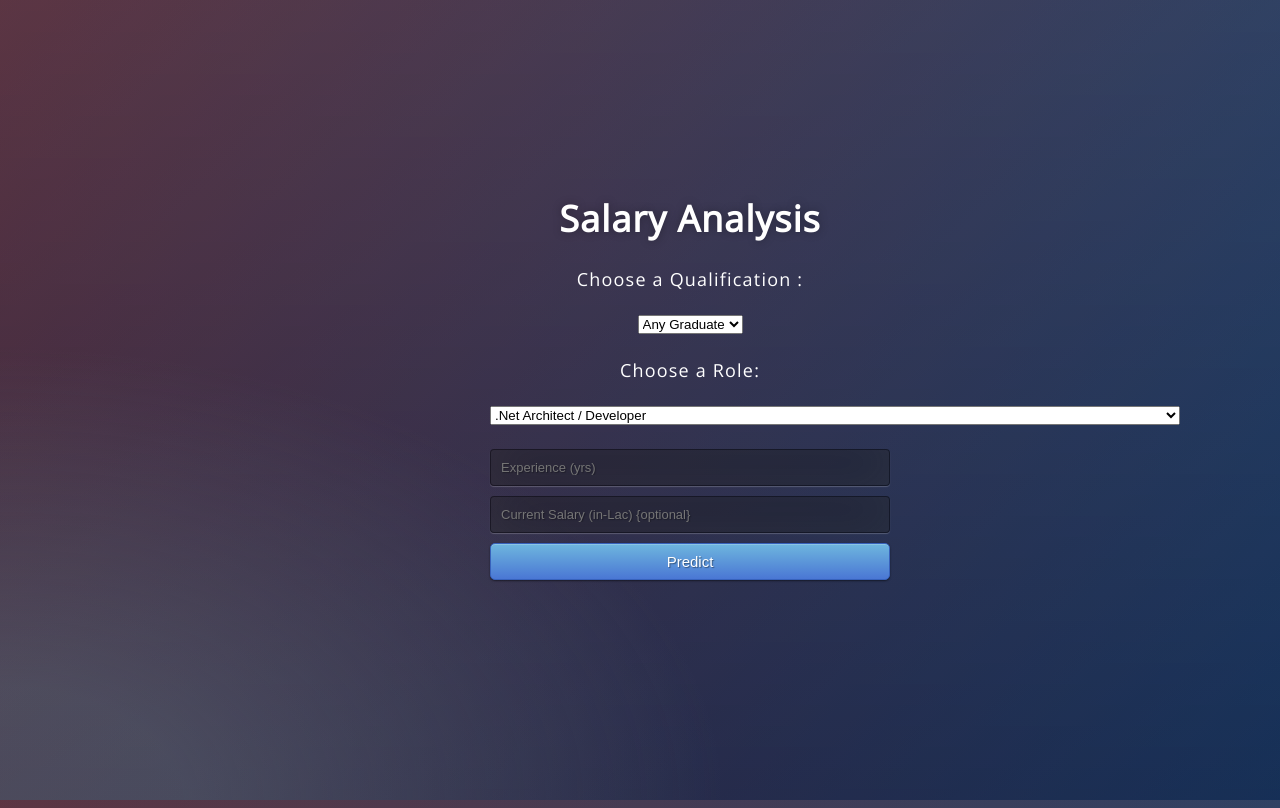
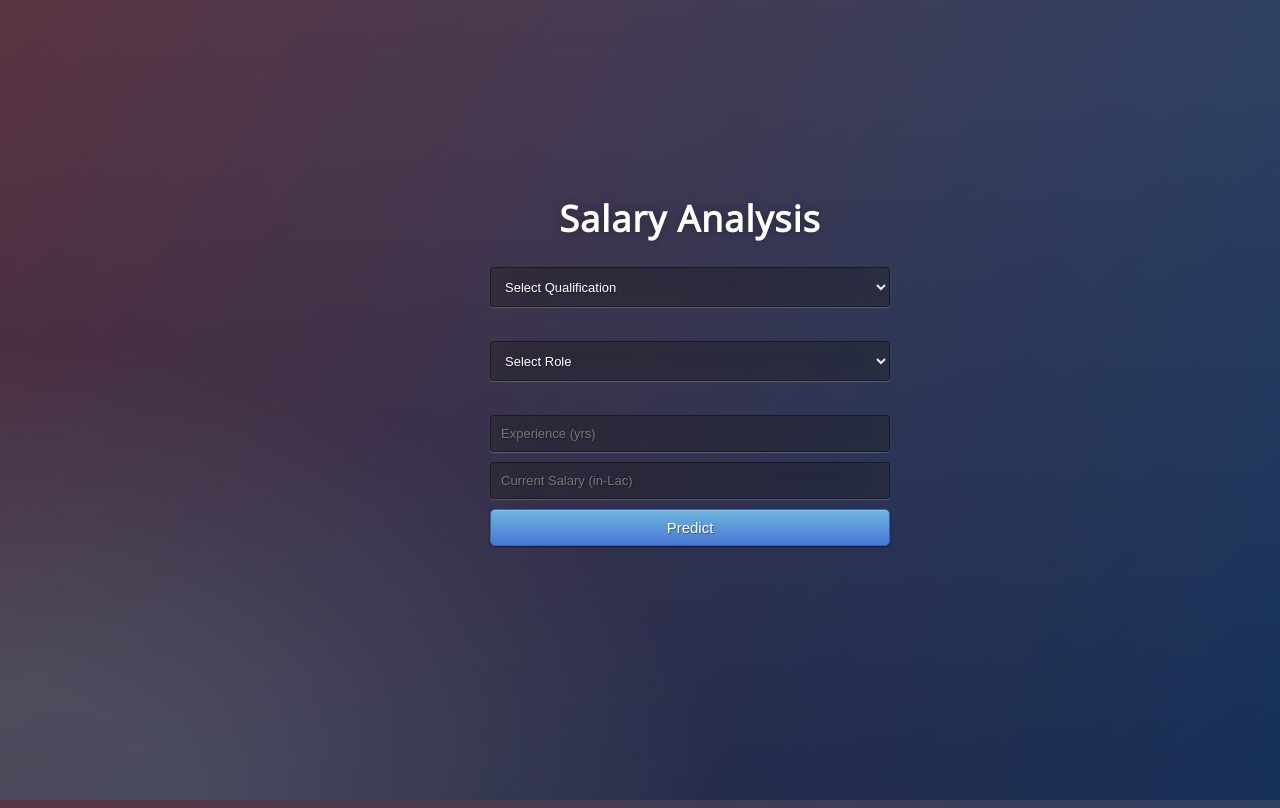
Before and after one commit to nikunj-gada/Heruko-Salary-Predictor, a Flask app: page / in a window 1280 px wide. Run offline with Flask 2, Linux system fonts and the light colour scheme; parts of the project's set-up code (start-up, migrations or seed data) failed here and were passed over.

Commit message:
css issue fixed
css issue fixed

```diff
--- a/app.py
+++ b/app.py
@@ -1,7 +1,7 @@
 #!/usr/bin/env python
 # coding: utf-8
 
-# In[ ]:
+# In[1]:
 
 
 import numpy as np
@@ -11,7 +11,7 @@ from sklearn.preprocessing import StandardScaler
 import pandas as pd
 
 
-# In[ ]:
+# In[2]:
 
 
 app = Flask(__name__)
@@ -20,12 +20,13 @@ scaler = pickle.load(open('scaler.pkl', 'rb'))
 le = pickle.load(open('le.pkl', 'rb'))
 
 
-# In[ ]:
+# In[3]:
 
 
 @app.route('/')
 def home():
-    return render_template('index.html')
+    r = render_template('index.html', role = 'Select Role', qualification = 'Select Qualification')
+    return r
 
 @app.route('/predict',methods=['POST'])
 def predict():
@@ -58,15 +59,19 @@ def predict():
     if len(current_salary) > 0 :
         #Your current salary is 37.5% less than the market rate
         c = float(output) - float(current_salary)
+        print('c : ',c)
         if c < 0:
             c = round(abs(c)*100/float(output),2 )
+            print('c ',c)
             text = f'\nYour current salary is {c}% more than the market rate'
         elif c > 0:
             c = round(abs(c)*100/float(output),2 )
+            print('c ',c)
             text = f'\nYour current salary is {c}% less than the market rate'
 
     return render_template('index.html', prediction_text=f'Employee Salary should be ₹ {output} Lacs',
-                          prediction_text2 = text)
+                          prediction_text2 = text, exp = int_features[2], sal = int_features[3], role = int_features[1],
+                          qualification = int_features[0])
 
 
 # In[ ]:
--- a/static/css/style.css
+++ /dev/null
@@ -1,63 +0,0 @@
-@import url(https://fonts.googleapis.com/css?family=Open+Sans);
-.btn { display: inline-block; *display: inline; *zoom: 1; padding: 4px 10px 4px; margin-bottom: 0; font-size: 13px; line-height: 18px; color: #333333; text-align: center;text-shadow: 0 1px 1px rgba(255, 255, 255, 0.75); vertical-align: middle; background-color: #f5f5f5; background-image: -moz-linear-gradient(top, #ffffff, #e6e6e6); background-image: -ms-linear-gradient(top, #ffffff, #e6e6e6); background-image: -webkit-gradient(linear, 0 0, 0 100%, from(#ffffff), to(#e6e6e6)); background-image: -webkit-linear-gradient(top, #ffffff, #e6e6e6); background-image: -o-linear-gradient(top, #ffffff, #e6e6e6); background-image: linear-gradient(top, #ffffff, #e6e6e6); background-repeat: repeat-x; filter: progid:dximagetransform.microsoft.gradient(startColorstr=#ffffff, endColorstr=#e6e6e6, GradientType=0); border-color: #e6e6e6 #e6e6e6 #e6e6e6; border-color: rgba(0, 0, 0, 0.1) rgba(0, 0, 0, 0.1) rgba(0, 0, 0, 0.25); border: 1px solid #e6e6e6; -webkit-border-radius: 4px; -moz-border-radius: 4px; border-radius: 4px; -webkit-box-shadow: inset 0 1px 0 rgba(255, 255, 255, 0.2), 0 1px 2px rgba(0, 0, 0, 0.05); -moz-box-shadow: inset 0 1px 0 rgba(255, 255, 255, 0.2), 0 1px 2px rgba(0, 0, 0, 0.05); box-shadow: inset 0 1px 0 rgba(255, 255, 255, 0.2), 0 1px 2px rgba(0, 0, 0, 0.05); cursor: pointer; *margin-left: .3em; }
-.btn:hover, .btn:active, .btn.active, .btn.disabled, .btn[disabled] { background-color: #e6e6e6; }
-.btn-large { padding: 9px 14px; font-size: 15px; line-height: normal; -webkit-border-radius: 5px; -moz-border-radius: 5px; border-radius: 5px; }
-.btn:hover { color: #333333; text-decoration: none; background-color: #e6e6e6; background-position: 0 -15px; -webkit-transition: background-position 0.1s linear; -moz-transition: background-position 0.1s linear; -ms-transition: background-position 0.1s linear; -o-transition: background-position 0.1s linear; transition: background-position 0.1s linear; }
-.btn-primary, .btn-primary:hover { text-shadow: 0 -1px 0 rgba(0, 0, 0, 0.25); color: #ffffff; }
-.btn-primary.active { color: rgba(255, 255, 255, 0.75); }
-.btn-primary { background-color: #4a77d4; background-image: -moz-linear-gradient(top, #6eb6de, #4a77d4); background-image: -ms-linear-gradient(top, #6eb6de, #4a77d4); background-image: -webkit-gradient(linear, 0 0, 0 100%, from(#6eb6de), to(#4a77d4)); background-image: -webkit-linear-gradient(top, #6eb6de, #4a77d4); background-image: -o-linear-gradient(top, #6eb6de, #4a77d4); background-image: linear-gradient(top, #6eb6de, #4a77d4); background-repeat: repeat-x; filter: progid:dximagetransform.microsoft.gradient(startColorstr=#6eb6de, endColorstr=#4a77d4, GradientType=0);  border: 1px solid #3762bc; text-shadow: 1px 1px 1px rgba(0,0,0,0.4); box-shadow: inset 0 1px 0 rgba(255, 255, 255, 0.2), 0 1px 2px rgba(0, 0, 0, 0.5); }
-.btn-primary:hover, .btn-primary:active, .btn-primary.active, .btn-primary.disabled, .btn-primary[disabled] { filter: none; background-color: #4a77d4; }
-.btn-block { width: 100%; display:block; }
-
-* { -webkit-box-sizing:border-box; -moz-box-sizing:border-box; -ms-box-sizing:border-box; -o-box-sizing:border-box; box-sizing:border-box; }
-
-html { width: 100%; height:100%; overflow:hidden; }
-
-body {
-	width: 100%;
-	height:100%;
-	font-family: 'Open Sans', sans-serif;
-	background: #092756;
-	color: #fff;
-	font-size: 18px;
-	text-align:center;
-	letter-spacing:1.2px;
-	background: -moz-radial-gradient(0% 100%, ellipse cover, rgba(104,128,138,.4) 10%,rgba(138,114,76,0) 40%),-moz-linear-gradient(top,  rgba(57,173,219,.25) 0%, rgba(42,60,87,.4) 100%), -moz-linear-gradient(-45deg,  #670d10 0%, #092756 100%);
-	background: -webkit-radial-gradient(0% 100%, ellipse cover, rgba(104,128,138,.4) 10%,rgba(138,114,76,0) 40%), -webkit-linear-gradient(top,  rgba(57,173,219,.25) 0%,rgba(42,60,87,.4) 100%), -webkit-linear-gradient(-45deg,  #670d10 0%,#092756 100%);
-	background: -o-radial-gradient(0% 100%, ellipse cover, rgba(104,128,138,.4) 10%,rgba(138,114,76,0) 40%), -o-linear-gradient(top,  rgba(57,173,219,.25) 0%,rgba(42,60,87,.4) 100%), -o-linear-gradient(-45deg,  #670d10 0%,#092756 100%);
-	background: -ms-radial-gradient(0% 100%, ellipse cover, rgba(104,128,138,.4) 10%,rgba(138,114,76,0) 40%), -ms-linear-gradient(top,  rgba(57,173,219,.25) 0%,rgba(42,60,87,.4) 100%), -ms-linear-gradient(-45deg,  #670d10 0%,#092756 100%);
-	background: -webkit-radial-gradient(0% 100%, ellipse cover, rgba(104,128,138,.4) 10%,rgba(138,114,76,0) 40%), linear-gradient(to bottom,  rgba(57,173,219,.25) 0%,rgba(42,60,87,.4) 100%), linear-gradient(135deg,  #670d10 0%,#092756 100%);
-	filter: progid:DXImageTransform.Microsoft.gradient( startColorstr='#3E1D6D', endColorstr='#092756',GradientType=1 );
-
-}
-.login {
-	position: absolute;
-	top: 40%;
-	left: 50%;
-	margin: -150px 0 0 -150px;
-	width:400px;
-	height:400px;
-}
-
-.login h1 { color: #fff; text-shadow: 0 0 10px rgba(0,0,0,0.3); letter-spacing:1px; text-align:center; }
-
-input {
-	width: 100%;
-	margin-bottom: 10px;
-	background: rgba(0,0,0,0.3);
-	border: none;
-	outline: none;
-	padding: 10px;
-	font-size: 13px;
-	color: #fff;
-	text-shadow: 1px 1px 1px rgba(0,0,0,0.3);
-	border: 1px solid rgba(0,0,0,0.3);
-	border-radius: 4px;
-	box-shadow: inset 0 -5px 45px rgba(100,100,100,0.2), 0 1px 1px rgba(255,255,255,0.2);
-	-webkit-transition: box-shadow .5s ease;
-	-moz-transition: box-shadow .5s ease;
-	-o-transition: box-shadow .5s ease;
-	-ms-transition: box-shadow .5s ease;
-	transition: box-shadow .5s ease;
-}
-input:focus { box-shadow: inset 0 -5px 45px rgba(100,100,100,0.4), 0 1px 1px rgba(255,255,255,0.2); }
--- /dev/null
+++ b/static/styles/mainpage.css
@@ -0,0 +1,84 @@
+@import url(https://fonts.googleapis.com/css?family=Open+Sans);
+.btn { display: inline-block; *display: inline; *zoom: 1; padding: 4px 10px 4px; margin-bottom: 0; font-size: 13px; line-height: 18px; color: #333333; text-align: center;text-shadow: 0 1px 1px rgba(255, 255, 255, 0.75); vertical-align: middle; background-color: #f5f5f5; background-image: -moz-linear-gradient(top, #ffffff, #e6e6e6); background-image: -ms-linear-gradient(top, #ffffff, #e6e6e6); background-image: -webkit-gradient(linear, 0 0, 0 100%, from(#ffffff), to(#e6e6e6)); background-image: -webkit-linear-gradient(top, #ffffff, #e6e6e6); background-image: -o-linear-gradient(top, #ffffff, #e6e6e6); background-image: linear-gradient(top, #ffffff, #e6e6e6); background-repeat: repeat-x; filter: progid:dximagetransform.microsoft.gradient(startColorstr=#ffffff, endColorstr=#e6e6e6, GradientType=0); border-color: #e6e6e6 #e6e6e6 #e6e6e6; border-color: rgba(0, 0, 0, 0.1) rgba(0, 0, 0, 0.1) rgba(0, 0, 0, 0.25); border: 1px solid #e6e6e6; -webkit-border-radius: 4px; -moz-border-radius: 4px; border-radius: 4px; -webkit-box-shadow: inset 0 1px 0 rgba(255, 255, 255, 0.2), 0 1px 2px rgba(0, 0, 0, 0.05); -moz-box-shadow: inset 0 1px 0 rgba(255, 255, 255, 0.2), 0 1px 2px rgba(0, 0, 0, 0.05); box-shadow: inset 0 1px 0 rgba(255, 255, 255, 0.2), 0 1px 2px rgba(0, 0, 0, 0.05); cursor: pointer; *margin-left: .3em; }
+.btn:hover, .btn:active, .btn.active, .btn.disabled, .btn[disabled] { background-color: #e6e6e6; }
+.btn-large { padding: 9px 14px; font-size: 15px; line-height: normal; -webkit-border-radius: 5px; -moz-border-radius: 5px; border-radius: 5px; }
+.btn:hover { color: #333333; text-decoration: none; background-color: #e6e6e6; background-position: 0 -15px; -webkit-transition: background-position 0.1s linear; -moz-transition: background-position 0.1s linear; -ms-transition: background-position 0.1s linear; -o-transition: background-position 0.1s linear; transition: background-position 0.1s linear; }
+.btn-primary, .btn-primary:hover { text-shadow: 0 -1px 0 rgba(0, 0, 0, 0.25); color: #ffffff; }
+.btn-primary.active { color: rgba(255, 255, 255, 0.75); }
+.btn-primary { background-color: #4a77d4; background-image: -moz-linear-gradient(top, #6eb6de, #4a77d4); background-image: -ms-linear-gradient(top, #6eb6de, #4a77d4); background-image: -webkit-gradient(linear, 0 0, 0 100%, from(#6eb6de), to(#4a77d4)); background-image: -webkit-linear-gradient(top, #6eb6de, #4a77d4); background-image: -o-linear-gradient(top, #6eb6de, #4a77d4); background-image: linear-gradient(top, #6eb6de, #4a77d4); background-repeat: repeat-x; filter: progid:dximagetransform.microsoft.gradient(startColorstr=#6eb6de, endColorstr=#4a77d4, GradientType=0);  border: 1px solid #3762bc; text-shadow: 1px 1px 1px rgba(0,0,0,0.4); box-shadow: inset 0 1px 0 rgba(255, 255, 255, 0.2), 0 1px 2px rgba(0, 0, 0, 0.5); }
+.btn-primary:hover, .btn-primary:active, .btn-primary.active, .btn-primary.disabled, .btn-primary[disabled] { filter: none; background-color: #4a77d4; }
+.btn-block { width: 100%; display:block; }
+
+* { -webkit-box-sizing:border-box; -moz-box-sizing:border-box; -ms-box-sizing:border-box; -o-box-sizing:border-box; box-sizing:border-box; }
+
+html { width: 100%; height:100%; overflow:hidden; }
+
+body {
+	width: 100%;
+	height:100%;
+	font-family: 'Open Sans', sans-serif;
+	background: #092756;
+	color: #fff;
+	font-size: 18px;
+	text-align:center;
+	letter-spacing:1.2px;
+	background: -moz-radial-gradient(0% 100%, ellipse cover, rgba(104,128,138,.4) 10%,rgba(138,114,76,0) 40%),-moz-linear-gradient(top,  rgba(57,173,219,.25) 0%, rgba(42,60,87,.4) 100%), -moz-linear-gradient(-45deg,  #670d10 0%, #092756 100%);
+	background: -webkit-radial-gradient(0% 100%, ellipse cover, rgba(104,128,138,.4) 10%,rgba(138,114,76,0) 40%), -webkit-linear-gradient(top,  rgba(57,173,219,.25) 0%,rgba(42,60,87,.4) 100%), -webkit-linear-gradient(-45deg,  #670d10 0%,#092756 100%);
+	background: -o-radial-gradient(0% 100%, ellipse cover, rgba(104,128,138,.4) 10%,rgba(138,114,76,0) 40%), -o-linear-gradient(top,  rgba(57,173,219,.25) 0%,rgba(42,60,87,.4) 100%), -o-linear-gradient(-45deg,  #670d10 0%,#092756 100%);
+	background: -ms-radial-gradient(0% 100%, ellipse cover, rgba(104,128,138,.4) 10%,rgba(138,114,76,0) 40%), -ms-linear-gradient(top,  rgba(57,173,219,.25) 0%,rgba(42,60,87,.4) 100%), -ms-linear-gradient(-45deg,  #670d10 0%,#092756 100%);
+	background: -webkit-radial-gradient(0% 100%, ellipse cover, rgba(104,128,138,.4) 10%,rgba(138,114,76,0) 40%), linear-gradient(to bottom,  rgba(57,173,219,.25) 0%,rgba(42,60,87,.4) 100%), linear-gradient(135deg,  #670d10 0%,#092756 100%);
+	filter: progid:DXImageTransform.Microsoft.gradient( startColorstr='#3E1D6D', endColorstr='#092756',GradientType=1 );
+
+}
+.login {
+	position: absolute;
+	top: 40%;
+	left: 50%;
+	margin: -150px 0 0 -150px;
+	width:400px;
+	height:400px;
+}
+
+.login h1 { color: #fff; text-shadow: 0 0 10px rgba(0,0,0,0.3); letter-spacing:1px; text-align:center; }
+
+select {
+	width : 100%;
+	height : 10%;
+	margin-bottom: 10px;
+	background: rgba(0,0,0,0.3);
+	border: none;
+	outline: none;padding: 10px;
+	font-size: 13px;
+	color: #fff;
+	text-shadow: 1px 1px 1px rgba(0,0,0,0.3);
+	border: 1px solid rgba(0,0,0,0.3);
+	border-radius: 4px;
+	box-shadow: inset 0 -5px 45px rgba(100,100,100,0.2), 0 1px 1px rgba(255,255,255,0.2);
+	-webkit-transition: box-shadow .5s ease;
+	-moz-transition: box-shadow .5s ease;
+	-o-transition: box-shadow .5s ease;
+	-ms-transition: box-shadow .5s ease;
+	transition: box-shadow .5s ease;
+}
+
+input {
+	width: 100%;
+	margin-bottom: 10px;
+	background: rgba(0,0,0,0.3);
+	border: none;
+	outline: none;
+	padding: 10px;
+	font-size: 13px;
+	color: #fff;
+	text-shadow: 1px 1px 1px rgba(0,0,0,0.3);
+	border: 1px solid rgba(0,0,0,0.3);
+	border-radius: 4px;
+	box-shadow: inset 0 -5px 45px rgba(100,100,100,0.2), 0 1px 1px rgba(255,255,255,0.2);
+	-webkit-transition: box-shadow .5s ease;
+	-moz-transition: box-shadow .5s ease;
+	-o-transition: box-shadow .5s ease;
+	-ms-transition: box-shadow .5s ease;
+	transition: box-shadow .5s ease;
+}
+input:focus { box-shadow: inset 0 -5px 45px rgba(100,100,100,0.4), 0 1px 1px rgba(255,255,255,0.2); }
+select:focus { box-shadow: inset 0 -5px 45px rgba(100,100,100,0.4), 0 1px 1px rgba(255,255,255,0.2); }
--- a/templates/index.html
+++ b/templates/index.html
@@ -1,35 +1,25 @@
 <html >
-    <!--From https://codepen.io/frytyler/pen/EGdtg-->
-    <head>
-        <meta charset="UTF-8">
+<!--From https://codepen.io/frytyler/pen/EGdtg-->
+<head>
+  <meta charset="UTF-8">
         <title>Salary Predictor</title>
         <link href='https://fonts.googleapis.com/css?family=Pacifico' rel='stylesheet' type='text/css'>
         <link href='https://fonts.googleapis.com/css?family=Arimo' rel='stylesheet' type='text/css'>
         <link href='https://fonts.googleapis.com/css?family=Hind:300' rel='stylesheet' type='text/css'>
         <link href='https://fonts.googleapis.com/css?family=Open+Sans+Condensed:300' rel='stylesheet' type='text/css'>
-        <link rel="stylesheet" href="{{ url_for('static', filename='css/style.css') }}">
-        <!--<link rel="stylesheet" href="E:\\StudyMaterial\\Imarticus\\Naukri\\final\\Data-Modelling\\templates\\static\\css\\style.css">-->
-    </head>
-    <html>
-        <!--From https://codepen.io/frytyler/pen/EGdtg-->
-        <head>
-            <meta charset="UTF-8">
-            <title>ML API</title>
-            <link href='https://fonts.googleapis.com/css?family=Pacifico' rel='stylesheet' type='text/css'>
-            <link href='https://fonts.googleapis.com/css?family=Arimo' rel='stylesheet' type='text/css'>
-            <link href='https://fonts.googleapis.com/css?family=Hind:300' rel='stylesheet' type='text/css'>
-            <link href='https://fonts.googleapis.com/css?family=Open+Sans+Condensed:300' rel='stylesheet' type='text/css'>
-            <link rel="stylesheet" href="{{ url_for('static', filename='css/style.css') }}">
-            <!--<link rel="stylesheet" href="E:\\StudyMaterial\\Imarticus\\Naukri\\final\\Data-Modelling\\templates\\static\\css\\style.css">-->
-        </head>
+        <!-- <link rel="stylesheet" href="style.css">   -->
+		<link rel= "stylesheet" type= "text/css" href= "{{ url_for('static',filename='styles/mainpage.css') }}">
+		<!-- <link rel="stylesheet" href="E:\\StudyMaterial\\Imarticus\\Naukri\\final\\Data-Modelling\\static\\css\\style.css"> -->
+</head>
         <body>
             <div class="login">
                 <h1>Salary Analysis</h1>
                 <!-- Main Input For Receiving Query to our ML -->
                 <form action="{{ url_for('predict')}}" method="post">
-                    <label for="qualification">Choose a Qualification :</label>
-                    <br></br>
+                    <!-- <label for="qualification">Choose a Qualification :</label> -->
+
                     <select name="qualification" id="qualification">
+					<option value="" selected disabled hidden>{{ qualification }}</option>
                         <option value="Any Graduate">Any Graduate</option>
                         <option value="Btech/Be">B.Tech/B.E</option>
                         <option value="Mba/Pgdm">MBA/PGDM</option>
@@ -42,9 +32,9 @@
                         <option value="Llb">L.L.B</option>
                     </select>
                     <br></br>
-                    <label for="roles">Choose a Role:</label>
-                    <br></br>
+
                     <select name="roles" id="roles">
+						<option value="" selected disabled hidden>{{ role }}</option>
                         <option value=".Net  Architect / Developer">.Net  Architect / Developer</option>
                         <option value="Account Marketing / Executive">Account Marketing / Executive</option>
                         <option value="Any / Support / Monitoring / Maintenance Engineer">Any / Support / Monitoring / Maintenance Engineer</option>
@@ -69,14 +59,14 @@
                         <option value="Receptionist">Receptionist</option>
                         <option value="Sap Developer / Architect/ Consultant">Sap Developer / Architect/ Consultant</option>
                         <option value="Server Administrator">Server Administrator</option>
-                        <option value="Software Developer">Software Developer</option>
+                        <option value="Software Developer" >Software Developer</option>
                         <option value="Solution Architect / Cloud Architect / Cloud Computing / Cloud Engineer / Technical Lead / Infrastructure Architect">Solution Architect / Cloud Architect / Cloud Computing / Cloud Engineer / Technical Lead / Infrastructure Architect</option>
                         <option value="Technical Writer">Technical Writer</option>
                         <option value="Ui Developer / Architect / Manager / Consultant / Advisor">Ui Developer / Architect / Manager / Consultant / Advisor</option>
                     </select>
                     <br></br>
-                    <input type="text" name="experience" placeholder="Experience (yrs)" required="required" value="{{ exp }}"/>
-                    <input type="text" name="current_salary" placeholder="Current Salary (in-Lac) {optional}" value="{{ sal }}"/>
+                    <input type="number" step="0.1"  name="experience" placeholder="Experience (yrs)" required="required" value="{{ exp }}"/>
+                    <input type="number" step="0.1" name="current_salary" placeholder="Current Salary (in-Lac)" value="{{ sal }}"/>
                     <button type="submit" class="btn btn-primary btn-block btn-large">Predict</button>
                 </form>
                 <br>{{ prediction_text }}
```
Also changed, not shown: templates/static/css/style.css (deleted, +0 -63 lines), templates/style.css (added, +84 -0 lines).
